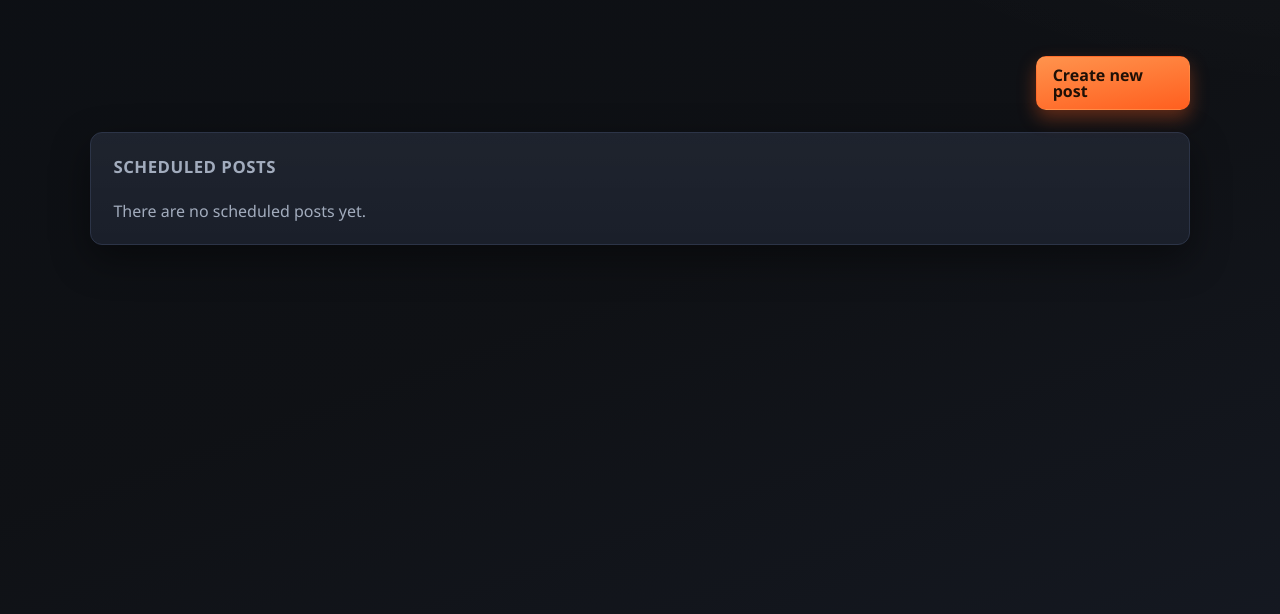
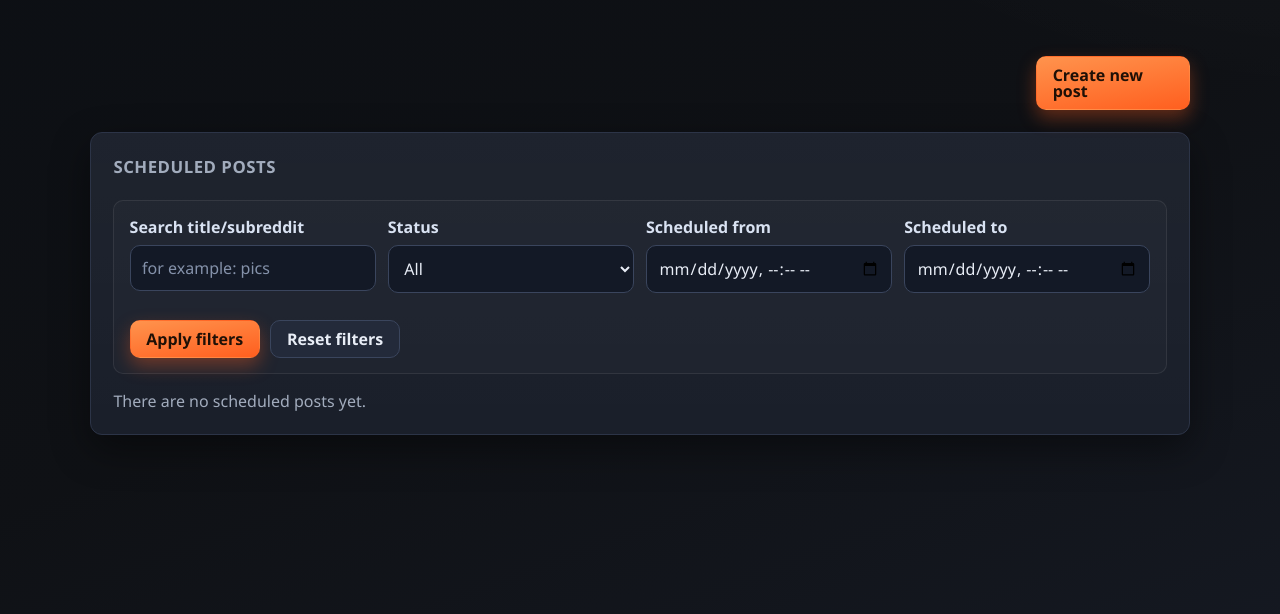
Before and after one commit to PolPuigdo/Reddit-Post-Scheduler, a Flask app: page / in a window 1280 px wide. Shown: the part 163-777 px from the top of the page. Run offline with Flask 3, Linux system fonts and the light colour scheme.

Commit message:
filtering options implemented

```diff
--- a/app/config.py
+++ b/app/config.py
@@ -13,7 +13,7 @@ class Config:
     APP_HOST = os.getenv("APP_HOST", "127.0.0.1")
     APP_PORT = int(os.getenv("APP_PORT", 5000))
     DEBUG = os.getenv("DEBUG", "True") == "True"
-    SECRET_KEY = os.getenv("SECRET_KEY", "").strip()
+    SECRET_KEY = os.getenv("SECRET_KEY", "default").strip()
     LOGIN_PASSWORD = os.getenv("LOGIN_PASSWORD", "").strip()
     LOGIN_ENABLED = bool(LOGIN_PASSWORD)
     DATABASE_URL = os.getenv("DATABASE_URL", "sqlite:///data/app.db")
--- a/app/static/css/styles.css
+++ b/app/static/css/styles.css
@@ -140,6 +140,31 @@ h1 {
     padding: 1.75rem 1.5rem;
 }
 
+.filters-form {
+    margin: 0 0 1rem;
+    padding: 0.95rem;
+    border: 1px solid rgba(255, 255, 255, 0.08);
+    border-radius: var(--radius-sm);
+    background: rgba(255, 255, 255, 0.02);
+}
+
+.filters-grid {
+    display: grid;
+    grid-template-columns: repeat(4, minmax(0, 1fr));
+    gap: 0.75rem;
+}
+
+.filter-field {
+    margin-bottom: 0;
+}
+
+.filters-actions {
+    margin-top: 0.7rem;
+    display: flex;
+    gap: 0.65rem;
+    flex-wrap: wrap;
+}
+
 .card {
     background: linear-gradient(180deg, rgba(255, 255, 255, 0.02) 0%, rgba(255, 255, 255, 0) 100%), var(--surface);
     border: 1px solid var(--border);
@@ -239,6 +264,28 @@ button:disabled,
     background: #232b3b;
     color: #d5deef;
     font-weight: 700;
+}
+
+.sort-link {
+    display: inline-flex;
+    align-items: center;
+    gap: 0.35rem;
+    color: #d5deef;
+    text-decoration: none;
+}
+
+.sort-link:hover {
+    color: #f0f4fd;
+}
+
+.sort-link-active {
+    color: #ffbe98;
+}
+
+.sort-indicator {
+    display: inline-flex;
+    font-size: 0.8rem;
+    line-height: 1;
 }
 
 .data-table tbody tr:nth-child(even) {
@@ -347,6 +394,7 @@ input[type="text"],
 input[type="password"],
 input[type="datetime-local"],
 input[type="file"],
+select,
 textarea {
     width: 100%;
     border: 1px solid #3a455d;
@@ -626,6 +674,10 @@ textarea {
         padding: 1.2rem 1rem;
     }
 
+    .filters-grid {
+        grid-template-columns: repeat(2, minmax(0, 1fr));
+    }
+
     .detail-grid {
         grid-template-columns: 1fr;
         gap: 0.32rem;
@@ -699,6 +751,14 @@ textarea {
         margin-left: 0;
     }
 
+    .filters-grid {
+        grid-template-columns: 1fr;
+    }
+
+    .filters-actions {
+        align-items: stretch;
+    }
+
     .top-nav-actions {
         align-items: stretch;
     }
--- a/app/web/routes.py
+++ b/app/web/routes.py
@@ -1,4 +1,4 @@
-from datetime import timezone
+from datetime import datetime, timezone
 import hmac
 from pathlib import Path
 from urllib.parse import urlparse
@@ -11,6 +11,11 @@ from app.services.validation_service import PostValidationService
 
 def register_routes(app, file_storage_service, reddit_publisher):
     validation_service = PostValidationService()
+    allowed_status_values = ("pending", "publishing", "posted", "failed", "cancelled")
+    allowed_status_set = set(allowed_status_values)
+    allowed_sort_fields = ("id", "title", "subreddit", "status", "scheduled_at_utc")
+    allowed_sort_set = set(allowed_sort_fields)
+    allowed_sort_directions = {"asc", "desc"}
 
     def _image_filename(image_path: str | None) -> str | None:
         if not image_path:
@@ -58,6 +63,23 @@ def register_routes(app, file_storage_service, reddit_publisher):
         if request.query_string:
             return request.full_path
         return request.path
+
+    def _parse_local_datetime_to_utc(raw_value: str) -> datetime | None:
+        if not raw_value:
+            return None
+
+        try:
+            parsed_local = datetime.fromisoformat(raw_value)
+        except ValueError:
+            return None
+
+        if parsed_local.tzinfo is None:
+            local_timezone = datetime.now().astimezone().tzinfo
+            if local_timezone is None:
+                return None
+            parsed_local = parsed_local.replace(tzinfo=local_timezone)
+
+        return parsed_local.astimezone(timezone.utc)
 
     @app.before_request
     def require_access_code():
@@ -114,9 +136,77 @@ def register_routes(app, file_storage_service, reddit_publisher):
 
     @app.route("/")
     def home():
+        q = request.args.get("q", "").strip()
+
+        status = request.args.get("status", "").strip().lower()
+        if status not in allowed_status_set:
+            status = ""
+
+        scheduled_from = request.args.get("scheduled_from", "").strip()
+        scheduled_to = request.args.get("scheduled_to", "").strip()
+        scheduled_from_utc = _parse_local_datetime_to_utc(scheduled_from)
+        scheduled_to_utc = _parse_local_datetime_to_utc(scheduled_to)
+
+        if scheduled_from and scheduled_from_utc is None:
+            scheduled_from = ""
+        if scheduled_to and scheduled_to_utc is None:
+            scheduled_to = ""
+
+        sort_by = request.args.get("sort_by", "id").strip()
+        if sort_by not in allowed_sort_set:
+            sort_by = "id"
+
+        sort_dir = request.args.get("sort_dir", "desc").strip().lower()
+        if sort_dir not in allowed_sort_directions:
+            sort_dir = "desc"
+
         repo = ScheduledPostRepository()
-        posts = repo.get_all()
-        return render_template("index.html", posts=posts)
+        posts = repo.get_all(
+            q=q or None,
+            status=status or None,
+            scheduled_from_utc=scheduled_from_utc,
+            scheduled_to_utc=scheduled_to_utc,
+            sort_by=sort_by,
+            sort_dir=sort_dir,
+        )
+
+        base_params = {
+            "q": q,
+            "status": status,
+            "scheduled_from": scheduled_from,
+            "scheduled_to": scheduled_to,
+        }
+
+        sort_links: dict[str, str] = {}
+        for column in allowed_sort_fields:
+            next_dir = "asc"
+            if sort_by == column and sort_dir == "asc":
+                next_dir = "desc"
+
+            sort_links[column] = url_for(
+                "home",
+                **base_params,
+                sort_by=column,
+                sort_dir=next_dir,
+            )
+
+        filters = {
+            "q": q,
+            "status": status,
+            "scheduled_from": scheduled_from,
+            "scheduled_to": scheduled_to,
+            "sort_by": sort_by,
+            "sort_dir": sort_dir,
+            "is_active": bool(q or status or scheduled_from or scheduled_to),
+        }
+
+        return render_template(
+            "index.html",
+            posts=posts,
+            filters=filters,
+            sort_links=sort_links,
+            status_options=allowed_status_values,
+        )
 
     @app.route("/posts/new")
     def new_post():
--- a/app/web/templates/index.html
+++ b/app/web/templates/index.html
@@ -25,16 +25,91 @@
         <a class="btn btn-primary home-add-btn" href="/posts/new">Create new post</a>
         <section class="card section posts-section">
             <h2 class="section-title">Scheduled posts</h2>
+            <form class="filters-form" method="get" action="/">
+                <input type="hidden" name="sort_by" value="{{ filters.sort_by }}">
+                <input type="hidden" name="sort_dir" value="{{ filters.sort_dir }}">
+
+                <div class="filters-grid">
+                    <div class="field filter-field">
+                        <label for="q">Search title/subreddit</label>
+                        <input
+                            type="text"
+                            id="q"
+                            name="q"
+                            placeholder="for example: pics"
+                            value="{{ filters.q }}"
+                        >
+                    </div>
+
+                    <div class="field filter-field">
+                        <label for="status">Status</label>
+                        <select id="status" name="status">
+                            <option value="">All</option>
+                            {% for status_option in status_options %}
+                                <option value="{{ status_option }}" {% if filters.status == status_option %}selected{% endif %}>
+                                    {{ status_option }}
+                                </option>
+                            {% endfor %}
+                        </select>
+                    </div>
+
+                    <div class="field filter-field">
+                        <label for="scheduled_from">Scheduled from</label>
+                        <input
+                            type="datetime-local"
+                            id="scheduled_from"
+                            name="scheduled_from"
+                            value="{{ filters.scheduled_from }}"
+                        >
+                    </div>
+
+                    <div class="field filter-field">
+                        <label for="scheduled_to">Scheduled to</label>
+                        <input
+                            type="datetime-local"
+                            id="scheduled_to"
+                            name="scheduled_to"
+                            value="{{ filters.scheduled_to }}"
+                        >
+                    </div>
+                </div>
+
+                <div class="filters-actions">
+                    <button class="btn btn-primary" type="submit">Apply filters</button>
+                    <a class="btn btn-secondary" href="/">Reset filters</a>
+                </div>
+            </form>
+
             {% if posts %}
                 <div class="data-table-wrap">
                     <table class="data-table">
                         <thead>
                             <tr>
-                                <th>ID</th>
-                                <th>Title</th>
-                                <th>Subreddit</th>
-                                <th>Status</th>
-                                <th>Scheduled date (UTC)</th>
+                                <th>
+                                    <a class="sort-link {% if filters.sort_by == 'id' %}sort-link-active{% endif %}" href="{{ sort_links.id }}">
+                                        ID{% if filters.sort_by == "id" %}<span class="sort-indicator">{{ "^" if filters.sort_dir == "asc" else "v" }}</span>{% endif %}
+                                    </a>
+                                </th>
+                                <th>
+                                    <a class="sort-link {% if filters.sort_by == 'title' %}sort-link-active{% endif %}" href="{{ sort_links.title }}">
+                                        Title{% if filters.sort_by == "title" %}<span class="sort-indicator">{{ "^" if filters.sort_dir == "asc" else "v" }}</span>{% endif %}
+                                    </a>
+                                </th>
+                                <th>
+                                    <a class="sort-link {% if filters.sort_by == 'subreddit' %}sort-link-active{% endif %}" href="{{ sort_links.subreddit }}">
+                                        Subreddit{% if filters.sort_by == "subreddit" %}<span class="sort-indicator">{{ "^" if filters.sort_dir == "asc" else "v" }}</span>{% endif %}
+                                    </a>
+                                </th>
+                                <th>
+                                    <a class="sort-link {% if filters.sort_by == 'status' %}sort-link-active{% endif %}" href="{{ sort_links.status }}">
+                                        Status{% if filters.sort_by == "status" %}<span class="sort-indicator">{{ "^" if filters.sort_dir == "asc" else "v" }}</span>{% endif %}
+                                    </a>
+                                </th>
+                                <th>
+                                    <a class="sort-link {% if filters.sort_by == 'scheduled_at_utc' %}sort-link-active{% endif %}" href="{{ sort_links.scheduled_at_utc }}">
+                                        Scheduled date (UTC){% if filters.sort_by == "scheduled_at_utc" %}<span class="sort-indicator">{{ "^" if filters.sort_dir == "asc" else "v" }}</span>{% endif %}
+                                    </a>
+                                </th>
                             </tr>
                         </thead>
                         <tbody>
@@ -56,7 +131,11 @@
                 </div>
             {% else %}
                 <div class="empty">
-                    There are no scheduled posts yet.
+                    {% if filters.is_active %}
+                        No posts match the current filters.
+                    {% else %}
+                        There are no scheduled posts yet.
+                    {% endif %}
                 </div>
             {% endif %}
         </section>
```
Also changed, not shown: app/repositories/scheduled_post_repository.py (+33 -2 lines).
